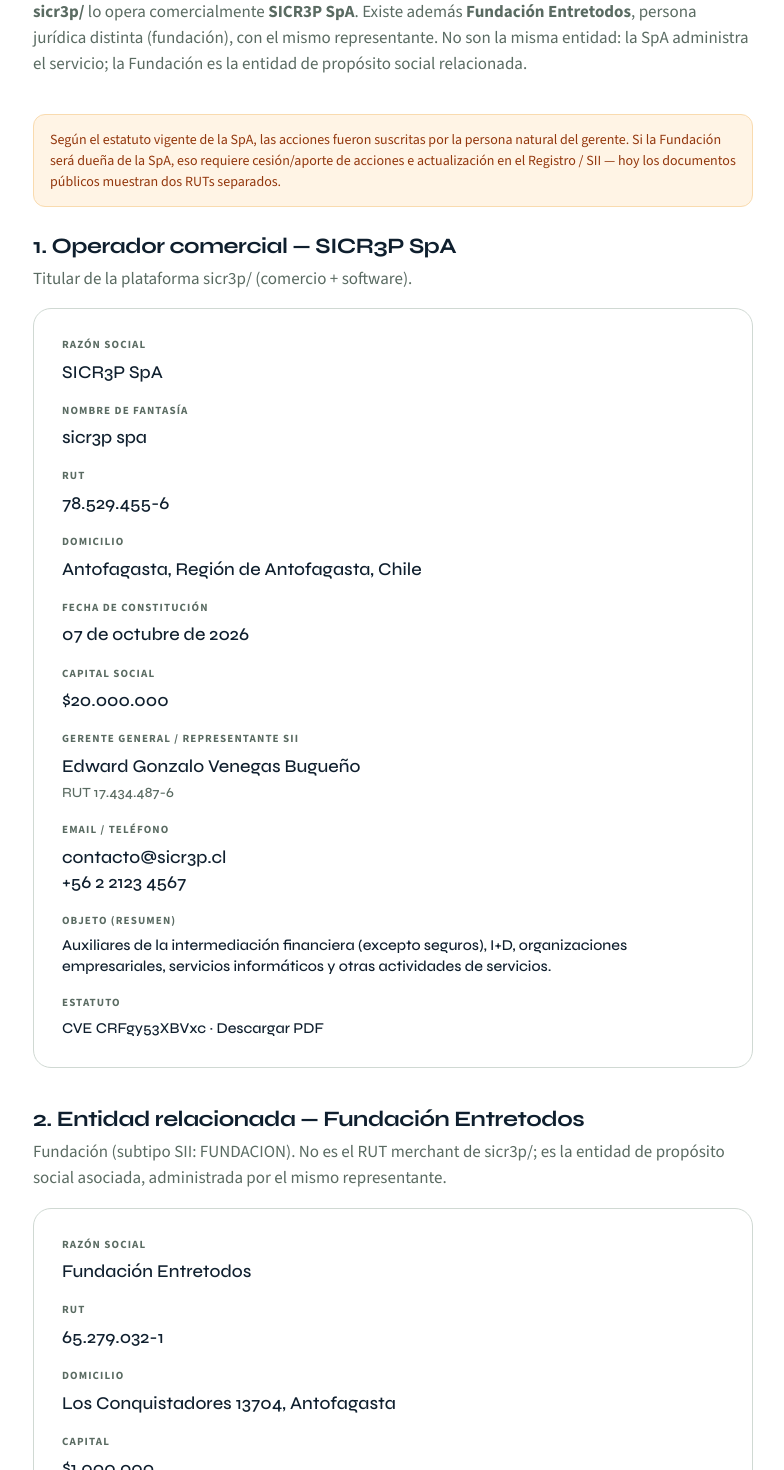
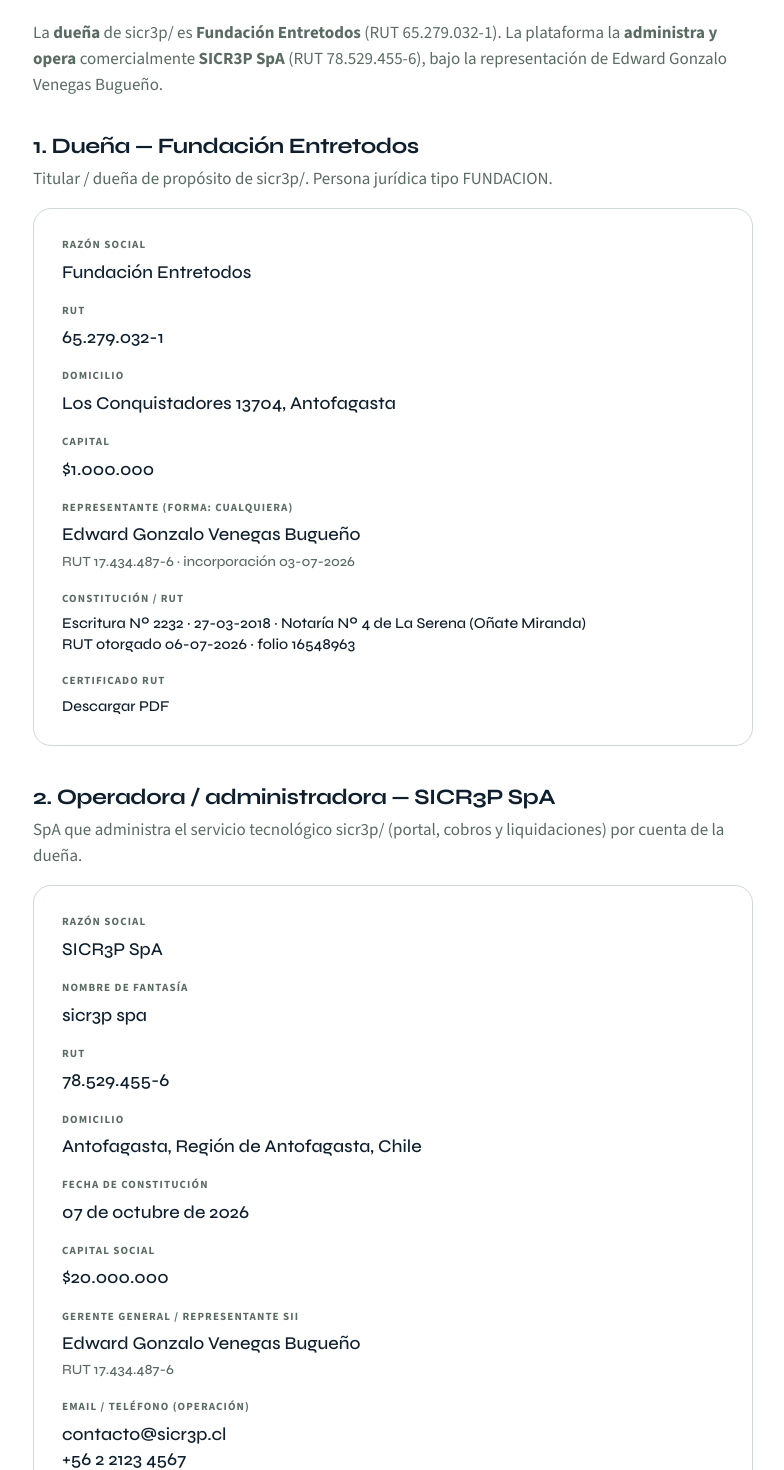
Before and after one commit to Houmeecl/asg, a Next.js app: page /legal in a window 1280 px wide. Shown: the part 360-1830 px from the top of the page, without its empty margins (247-1031 px from the left). Built offline with nearby package versions, Linux system fonts and the light colour scheme.

Commit message:
Mostrar Fundación Entretodos como dueña y SpA como operadora
Actualiza /legal, footer y docs para dejar explícito el modelo
dueña (Fundación) / operadora (SICR3P SpA) en la web pública.

Co-authored-by: Houmeecl <Houmeecl@users.noreply.github.com>

```diff
--- a/app/components/SiteFooter.js
+++ b/app/components/SiteFooter.js
@@ -11,9 +11,9 @@ export default function SiteFooter() {
             sicr<span>3</span>p<span className="slash">/</span>
           </div>
           <p className="foot-legal">
-            {razonSocial}
+            Dueña: {BAAS_LEGAL.fundacion.razonSocial} · RUT {BAAS_LEGAL.fundacion.rut}
             <br />
-            RUT {rut}
+            Operadora: {razonSocial} · RUT {rut}
             <br />
             {direccion}
           </p>
--- a/app/legal/page.js
+++ b/app/legal/page.js
@@ -5,7 +5,8 @@ import { legalMeta } from '@/lib/baas/legal-copy';
 
 export const metadata = {
   title: 'Datos de la sociedad — sicr3p/',
-  description: 'SICR3P SpA (operador) y Fundación Entretodos (entidad relacionada).',
+  description:
+    'Fundación Entretodos (dueña) y SICR3P SpA (operadora administradora de sicr3p/).',
 };
 
 export default function LegalPage() {
@@ -30,90 +31,17 @@ export default function LegalPage() {
     <LegalShell
       eyebrow="Persona jurídica"
       title="Datos de la sociedad"
-      updated={`Estatuto SpA · CVE ${estatutoCve} · ${meta.updated}`}
+      updated={`Dueña: ${fundacion.razonSocial} · Operadora: ${razonSocial} · ${meta.updated}`}
     >
       <p className="legal-lead">
-        <strong>sicr3p/</strong> lo opera comercialmente <strong>{razonSocial}</strong>. Existe además{' '}
-        <strong>{fundacion.razonSocial}</strong>, persona jurídica distinta (fundación), con el mismo
-        representante. No son la misma entidad: la SpA administra el servicio; la Fundación es la entidad
-        de propósito social relacionada.
+        La <strong>dueña</strong> de sicr3p/ es <strong>{fundacion.razonSocial}</strong> (RUT{' '}
+        {fundacion.rut}). La plataforma la <strong>administra y opera</strong> comercialmente{' '}
+        <strong>{razonSocial}</strong> (RUT {rut}), bajo la representación de {representanteLegal}.
       </p>
 
-      <div className="legal-banner warn" style={{ marginBottom: 28 }}>
-        Según el estatuto vigente de la SpA, las acciones fueron suscritas por la persona natural del
-        gerente. Si la Fundación será dueña de la SpA, eso requiere cesión/aporte de acciones e
-        actualización en el Registro / SII — hoy los documentos públicos muestran dos RUTs separados.
-      </div>
-
-      <h2 className="legal-block-title">1. Operador comercial — {razonSocial}</h2>
+      <h2 className="legal-block-title">1. Dueña — {fundacion.razonSocial}</h2>
       <p className="legal-lead" style={{ marginBottom: 16 }}>
-        Titular de la plataforma sicr3p/ (comercio + software).
-      </p>
-      <dl className="legal-dl">
-        <div>
-          <dt>Razón social</dt>
-          <dd>{razonSocial}</dd>
-        </div>
-        <div>
-          <dt>Nombre de fantasía</dt>
-          <dd>{nombreFantasia}</dd>
-        </div>
-        <div>
-          <dt>RUT</dt>
-          <dd>{rut}</dd>
-        </div>
-        <div>
-          <dt>Domicilio</dt>
-          <dd>{direccion}</dd>
-        </div>
-        <div>
-          <dt>Fecha de constitución</dt>
-          <dd>{fechaConstitucion}</dd>
-        </div>
-        <div>
-          <dt>Capital social</dt>
-          <dd>{capitalSocial}</dd>
-        </div>
-        <div>
-          <dt>Gerente general / representante SII</dt>
-          <dd>
-            {representanteLegal}
-            <br />
-            <span style={{ fontSize: 14, color: 'var(--ink-soft)' }}>RUT {representanteRut}</span>
-          </dd>
-        </div>
-        <div>
-          <dt>Email / teléfono</dt>
-          <dd>
-            <a href={`mailto:${email}`}>{email}</a>
-            <br />
-            <a href={`tel:${telefono.replace(/\s/g, '')}`}>{telefono}</a>
-          </dd>
-        </div>
-        <div>
-          <dt>Objeto (resumen)</dt>
-          <dd style={{ fontSize: 15, fontWeight: 500 }}>
-            Auxiliares de la intermediación financiera (excepto seguros), I+D, organizaciones
-            empresariales, servicios informáticos y otras actividades de servicios.
-          </dd>
-        </div>
-        <div>
-          <dt>Estatuto</dt>
-          <dd style={{ fontSize: 15, fontWeight: 500 }}>
-            CVE {estatutoCve} ·{' '}
-            <a href={estatutoUrl} target="_blank" rel="noreferrer">
-              Descargar PDF
-            </a>
-          </dd>
-        </div>
-      </dl>
-
-      <h2 className="legal-block-title" style={{ marginTop: 40 }}>
-        2. Entidad relacionada — {fundacion.razonSocial}
-      </h2>
-      <p className="legal-lead" style={{ marginBottom: 16 }}>
-        Fundación (subtipo SII: {fundacion.subTipo}). No es el RUT merchant de sicr3p/; es la entidad
-        de propósito social asociada, administrada por el mismo representante.
+        Titular / dueña de propósito de sicr3p/. Persona jurídica tipo {fundacion.subTipo}.
       </p>
       <dl className="legal-dl">
         <div>
@@ -160,6 +88,72 @@ export default function LegalPage() {
         </div>
       </dl>
 
+      <h2 className="legal-block-title" style={{ marginTop: 40 }}>
+        2. Operadora / administradora — {razonSocial}
+      </h2>
+      <p className="legal-lead" style={{ marginBottom: 16 }}>
+        SpA que administra el servicio tecnológico sicr3p/ (portal, cobros y liquidaciones) por cuenta
+        de la dueña.
+      </p>
+      <dl className="legal-dl">
+        <div>
+          <dt>Razón social</dt>
+          <dd>{razonSocial}</dd>
+        </div>
+        <div>
+          <dt>Nombre de fantasía</dt>
+          <dd>{nombreFantasia}</dd>
+        </div>
+        <div>
+          <dt>RUT</dt>
+          <dd>{rut}</dd>
+        </div>
+        <div>
+          <dt>Domicilio</dt>
+          <dd>{direccion}</dd>
+        </div>
+        <div>
+          <dt>Fecha de constitución</dt>
+          <dd>{fechaConstitucion}</dd>
+        </div>
+        <div>
+          <dt>Capital social</dt>
+          <dd>{capitalSocial}</dd>
+        </div>
+        <div>
+          <dt>Gerente general / representante SII</dt>
+          <dd>
+            {representanteLegal}
+            <br />
+            <span style={{ fontSize: 14, color: 'var(--ink-soft)' }}>RUT {representanteRut}</span>
+          </dd>
+        </div>
+        <div>
+          <dt>Email / teléfono (operación)</dt>
+          <dd>
+            <a href={`mailto:${email}`}>{email}</a>
+            <br />
+            <a href={`tel:${telefono.replace(/\s/g, '')}`}>{telefono}</a>
+          </dd>
+        </div>
+        <div>
+          <dt>Objeto (resumen)</dt>
+          <dd style={{ fontSize: 15, fontWeight: 500 }}>
+            Auxiliares de la intermediación financiera (excepto seguros), I+D, organizaciones
+            empresariales, servicios informáticos y otras actividades de servicios.
+          </dd>
+        </div>
+        <div>
+          <dt>Estatuto</dt>
+          <dd style={{ fontSize: 15, fontWeight: 500 }}>
+            CVE {estatutoCve} ·{' '}
+            <a href={estatutoUrl} target="_blank" rel="noreferrer">
+              Descargar PDF
+            </a>
+          </dd>
+        </div>
+      </dl>
+
       <p className="legal-lead" style={{ marginTop: 28 }}>
         <Link href="/terminos">Términos</Link>
         {' · '}
--- a/lib/baas/config.js
+++ b/lib/baas/config.js
@@ -16,8 +16,8 @@ export const BAAS_LEGAL = {
   representanteRut: '17.434.487-6',
   estatutoCve: 'CRFgy53XBVxc',
   estatutoUrl: '/legal/estatuto-sicr3p-spa.pdf',
-  // Fundación relacionada (RUT SII folio 16548963, 06-07-2026).
-  // No confundir con la SpA: son personas jurídicas distintas.
+  // Dueña de sicr3p/ (RUT SII folio 16548963, 06-07-2026).
+  // SpA = operadora/administradora. Son personas jurídicas distintas.
   fundacion: {
     razonSocial: process.env.SICR3P_FUNDACION_RAZON || 'Fundación Entretodos',
     rut: process.env.SICR3P_FUNDACION_RUT || '65.279.032-1',
```
Also changed, not shown: 1 other file (tests, documents, lock files or other folders).
